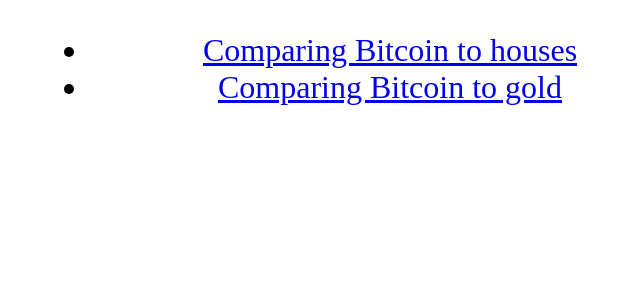
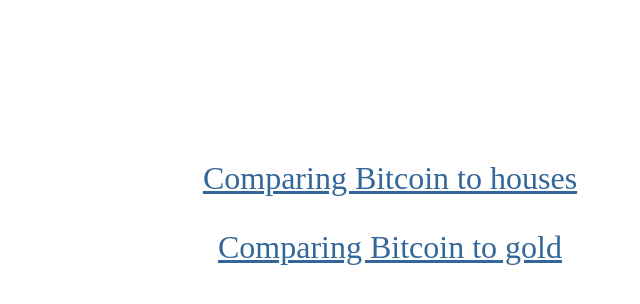
Before and after one commit to jackmurray90/bitcoin, a plain HTML site: page index.html in a window 1280 px wide. Shown: the whole page, without its empty margins (270-910 px from the left). Drawn offline with Linux system fonts and the light colour scheme.

Commit message:
update index.html

```diff
--- a/index.html
+++ b/index.html
@@ -1,7 +1,9 @@
 
 <style>
   body { text-align: center; font-size: xx-large; }
-  div { margin: 1em auto 0 auto; max-width: 20em; }
+  div { margin: 5em auto 0 auto; max-width: 20em; }
+  a:visited, a:hover, a { color: #369; }
+  li { list-style: none; margin: 1em; }
 </style>
 
 <div>
```
